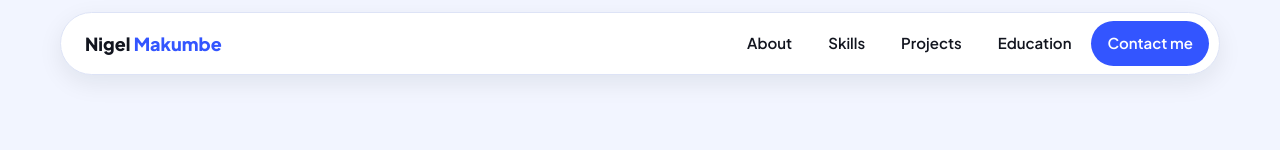
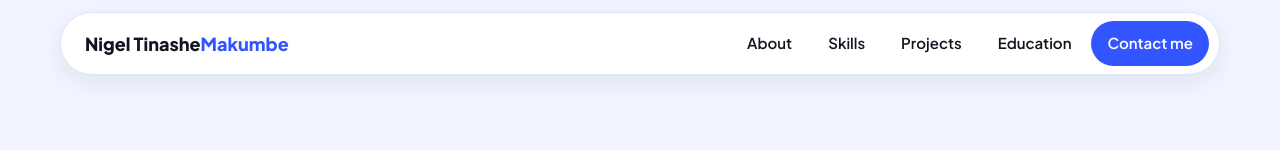
Before and after one commit to makumbe-nigel/personal-portfolio, a plain HTML site: page index.html in a window 1280 px wide. Shown: the top 150 px of the page. Drawn offline with Linux system fonts and the light colour scheme.

Commit message:
testing idex.html

```diff
--- a/index.html
+++ b/index.html
@@ -13,7 +13,7 @@
 </head>
 <body>
 <header class="header">
-<a class="logo" href="#home">Nigel <span>Makumbe</span></a>
+<a class="logo" href="#home">Nigel Tinashe<span>Makumbe</span></a>
 <button class="hamburger" type="button" aria-label="Menu" aria-expanded="false" aria-controls="nav"><span></span><span></span><span></span></button>
 <nav class="nav" id="nav" aria-label="Main">
 <ul class="nav-links">
```
